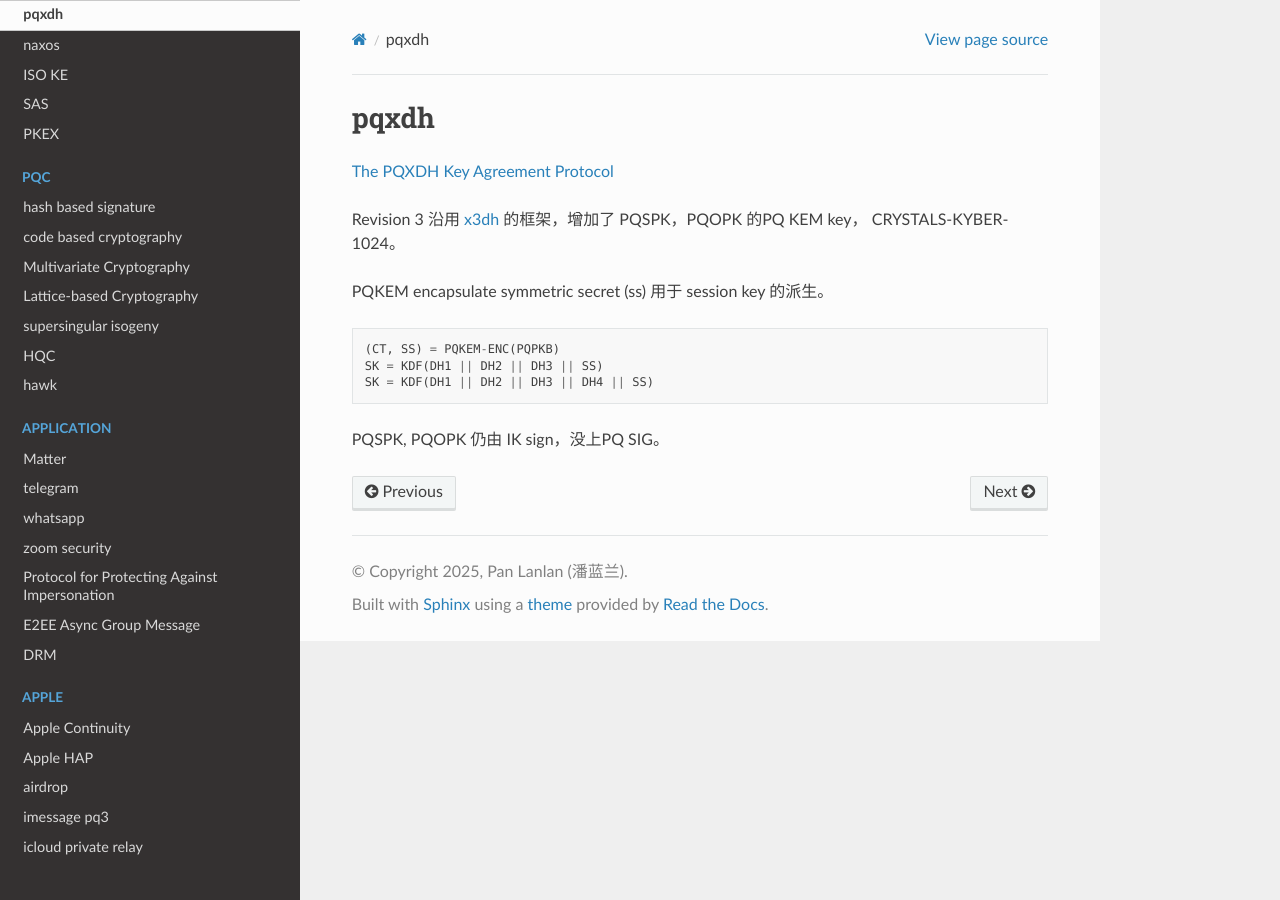
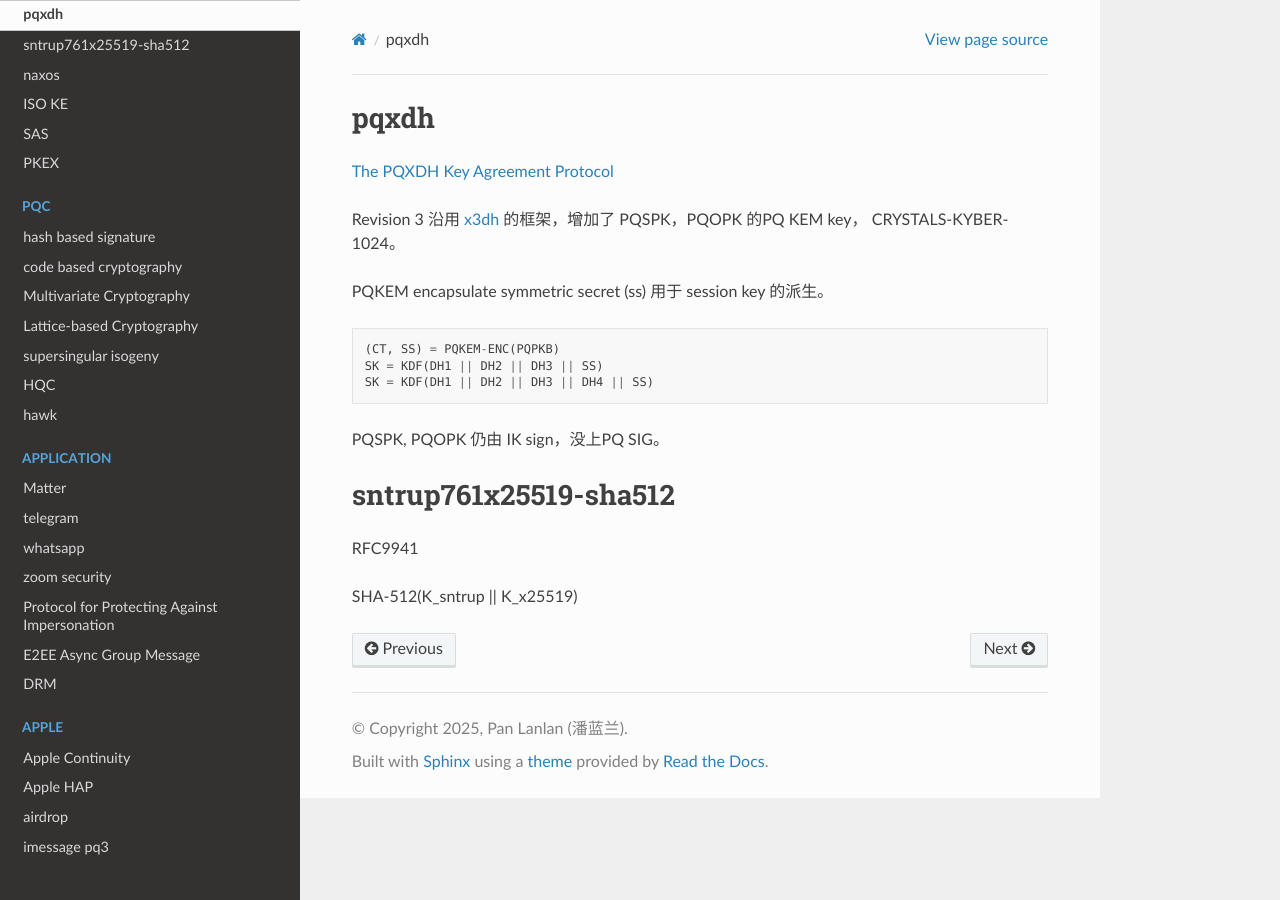
Before and after one commit to abbypan/crypto-app-notes, a Sphinx documentation site: the page built from docs/source/kex/pqxdh.rst, in a window 1280 px wide. Built offline with Sphinx 7.4.7 and the Read the Docs theme 3.1.0, drawn with Linux system fonts in a browser that asks for light colours; pages that are not in the unit, such as notebooks, are missing from menus.

Commit message:
sntrup761x25519-sha512

```diff
--- a/docs/source/kex/pqxdh.rst
+++ b/docs/source/kex/pqxdh.rst
@@ -15,3 +15,11 @@ PQKEM encapsulate symmetric secret (ss) 用于 session key 的派生。
 
 
 PQSPK, PQOPK 仍由 IK sign，没上PQ SIG。
+
+
+sntrup761x25519-sha512
+========================
+
+RFC9941
+
+SHA-512(K_sntrup || K_x25519)
```
